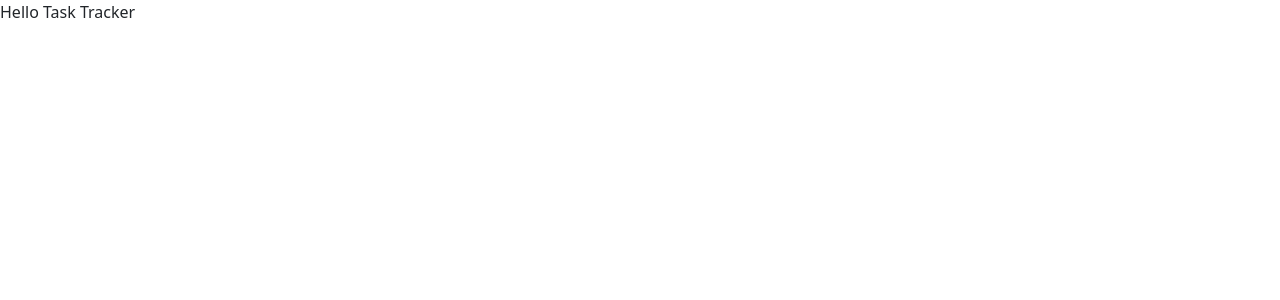
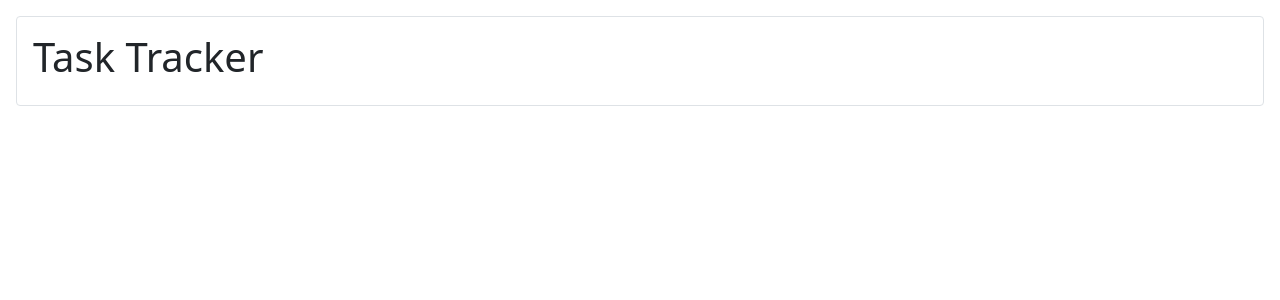
Before and after one commit to Shyamal-Shah/task-tracker, a React (Create React App) app: page / in a window 1280 px wide. Shown: the top 300 px of the page. Built offline with nearby package versions, Linux system fonts and the light colour scheme.

Commit message:
Header Component added

```diff
--- a/src/App.js
+++ b/src/App.js
@@ -1,8 +1,16 @@
 import React, { Component } from 'react';
+import Header from './components/Header';
+
 class App extends Component {
   state = {};
   render() {
-    return <div>Hello Task Tracker</div>;
+    return (
+      <div
+        className='border rounded m-3 p-3'
+      >
+        <Header title='Task Tracker'/>
+      </div>
+    );
   }
 }
 
--- /dev/null
+++ b/src/components/Header.jsx
@@ -0,0 +1,21 @@
+import React from 'react';
+import PropTypes from 'prop-types';
+import Button from './Button';
+
+const Header = ({ title }) => {
+  return (
+    <header className='d-flex justify-content-between align-items-center'>
+      <h1>{title}</h1>
+    </header>
+  );
+};
+
+Header.defaultProps = {
+  title: 'Task Tracker',
+};
+
+Header.propTypes = {
+  title: PropTypes.string,
+};
+
+export default Header;
--- a/src/index.js
+++ b/src/index.js
@@ -3,4 +3,4 @@ import ReactDOM from 'react-dom';
 import App from './App';
 import 'bootstrap/dist/css/bootstrap.css';
 
-ReactDOM.render(<App></App>, document.getElementById('root'));
+ReactDOM.render(<App />, document.getElementById('root'));
```
Also changed, not shown: 1 other file (tests, documents, lock files or other folders).
